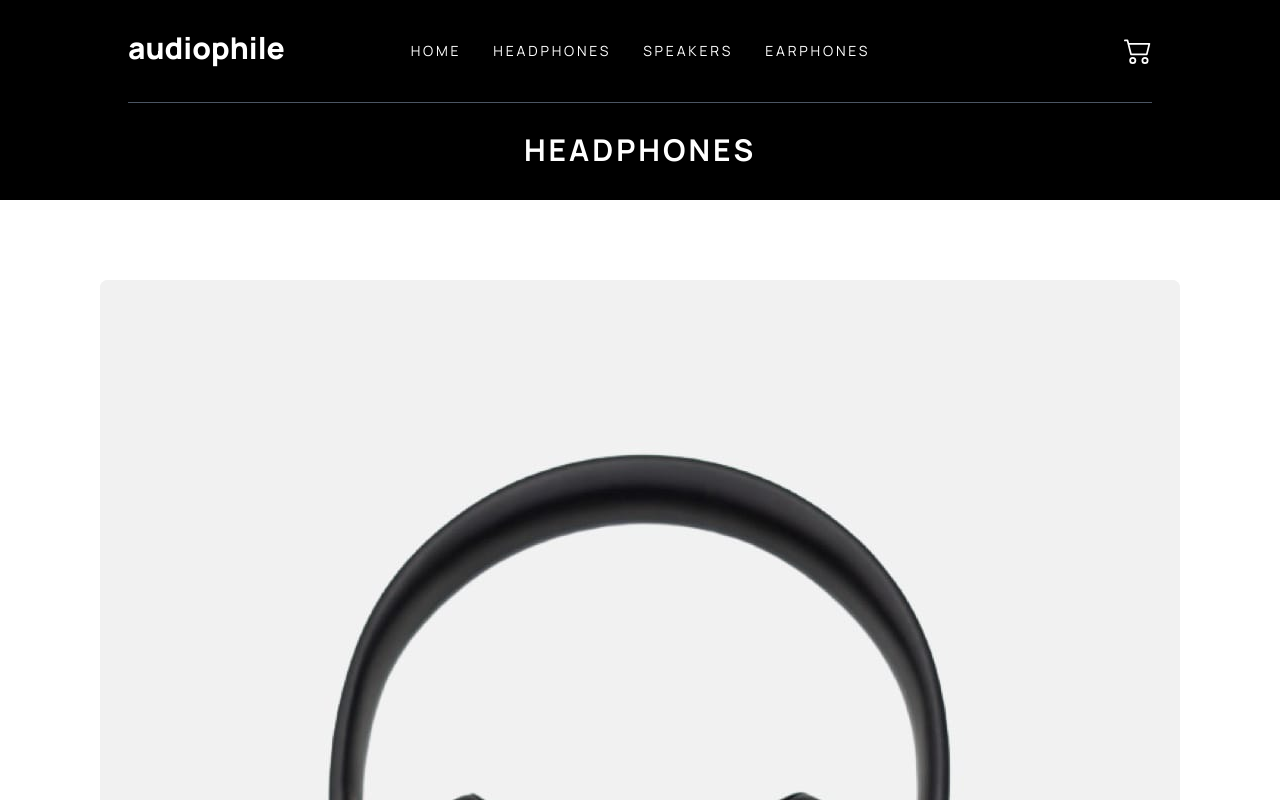
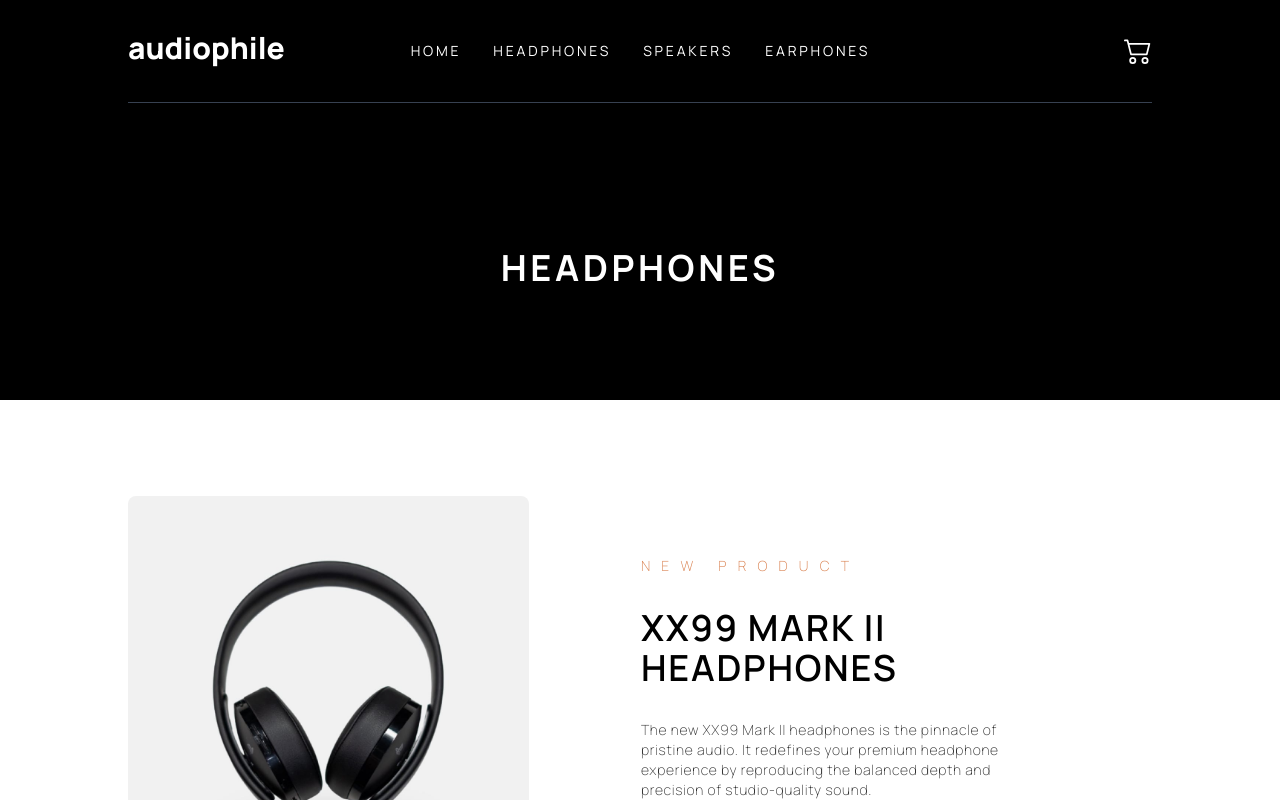
Before and after one commit to ChrisBryanAng/audiophile-ecommerce, a React (Vite) app in the folder client/: page /headphones in a window 1280 px wide. Built offline with nearby package versions, Linux system fonts and the light colour scheme.

Commit message:
Headphones page tablet and desktop responsive but some styling messed up with Home for HomeBestGear and HomeCaetgory components.

```diff
--- a/client/src/components/HeadphoneCard.tsx
+++ b/client/src/components/HeadphoneCard.tsx
@@ -5,32 +5,45 @@ type THeadphone = {
   isNew: boolean;
   description: string;
   image: string;
+  idx: number;
 };
 
-const HeadphoneCard = ({ label, isNew, description, image }: THeadphone) => {
+const HeadphoneCard = ({
+  label,
+  isNew,
+  description,
+  image,
+  idx,
+}: THeadphone) => {
   return (
-    <div className="flex flex-col justify-center items-center space-y-8">
-      <div className="rounded-lg overflow-clip bg-gray1">
-        <img src={image} className="h-full w-full block object-contain" />
+    <div
+      className={`flex flex-col ${
+        idx % 2 ? "lg:flex-row-reverse" : "lg:flex-row"
+      } lg:gap-28 justify-center items-center space-y-8`}
+    >
+      <div className="rounded-lg overflow-clip bg-gray1 md:h-[400px] md:w-full lg:h-full">
+        <img src={image} className="h-full w-full block object-cover" />
       </div>
+      <div className="flex flex-col justify-center items-center lg:items-start space-y-8">
         {isNew && (
-        <p className="w-full text-primary-1 tracking-[0.8em] uppercase font-thin text-sm text-center">
+          <p className="w-full text-primary-1 tracking-[0.8em] uppercase font-thin text-sm text-center lg:text-start">
             New product
           </p>
         )}
-      <p className="w-[80%] text-3xl uppercase text-center font-semibold tracking-wider">
+        <p className="w-[80%] md:w-[60%] text-3xl md:text-4xl uppercase text-center lg:text-start font-semibold tracking-wider">
           {label}
         </p>
-      <p className="text-sm font-thin text-black/80 text-center tracking-wider">
+        <p className="md:w-[70%] lg:w-[72%] text-sm font-thin text-black/80 text-center lg:text-start tracking-wider">
           {description}
         </p>
 
         <Link
           to=""
-        className="w-max px-8 py-4 bg-primary-1 text-white uppercase hover:text-primary-2 text-center tracking-wider text-sm"
+          className="w-max px-8 py-4 bg-primary-1 text-white uppercase hover:bg-primary-2 text-center tracking-wider text-sm"
         >
           see product
         </Link>
+      </div>
     </div>
   );
 };
--- a/client/src/components/HomeBestGear.tsx
+++ b/client/src/components/HomeBestGear.tsx
@@ -1,13 +1,13 @@
 const HomeBestGear = () => {
   return (
-    <div className="flex flex-col lg:flex-row-reverse items-center space-y-12 md:space-y-20 lg:space-y-0 lg:gap-4 md:w-[720px] lg:w-[1370px]">
+    <div className="flex flex-col lg:flex-row-reverse items-center space-y-12 md:space-y-20 lg:space-y-0 lg:gap-4 md:w-full lg:w-[1370px]">
       <div className="w-full h-[300px] lg:h-[588px] lg:w-[50%] rounded-lg overflow-clip bg-header-bestgear-mobile md:bg-header-bestgear-tablet lg:bg-header-bestgear-desktop bg-center bg-no-repeat bg-cover" />
       <div className="flex flex-col md:items-center lg:items-start gap-11 md:gap-16 lg:flex-col lg:gap-10 lg:w-[50%]">
         <p className="md:w-[90%] lg:w-[80%] text-center lg:text-start text-black1 text-3xl md:text-5xl px-2 lg:px-0 font-bold uppercase tracking-wider">
           Bringing you the <span className="text-primary-1">best</span> audio
           gear
         </p>
-        <p className="md:w-[90%] lg:w-[71%] md:text-base tracking-wide text-center lg:text-start font-light px-2 lg:px-0 text-black2/60">
+        <p className="md:w-[80%] lg:w-[71%] md:text-base tracking-wide text-center lg:text-start font-light px-2 lg:px-0 text-black2/60">
           Located at the heart of New York City, Audiophile is the premier store
           for high end headphones, earphones, speakers, and audio accessories.
           We have a large showroom and luxury demonstration rooms available for
--- a/client/src/components/HomeCategory.tsx
+++ b/client/src/components/HomeCategory.tsx
@@ -6,7 +6,7 @@ import EarphoneImage from "/assets/image-removebg-category-earphones.png";
 
 const HomeCategory = () => {
   return (
-    <>
+    <div className="flex flex-col md:mt-24 md:flex-row md:justify-between md:gap-3 lg:px-0 w-full lg:w-[80%]">
       <HomeCategoryCard
         label="Headphones"
         image={HeadphoneImage}
@@ -22,7 +22,7 @@ const HomeCategory = () => {
         image={EarphoneImage}
         link="/earphones"
       />
-    </>
+    </div>
   );
 };
 
--- a/client/src/components/Navbar.tsx
+++ b/client/src/components/Navbar.tsx
@@ -6,7 +6,7 @@ import { navLinks } from "../utils/helpers";
 
 const Navbar = () => {
   return (
-    <div className="fixed z-50 w-full lg:w-[80%] flex justify-between items-center p-6 md:p-8 lg:p-0 lg:py-8 text-white border-b-[1px] border-b-solid border-b-gray-600 bg-transparent">
+    <div className="fixed z-50 w-full lg:w-[80%] flex justify-between items-center p-6 md:p-8 lg:p-0 lg:py-8 text-white lg:border-b-[1px] lg:border-b-solid lg:border-b-gray-700 bg-transparent">
       <div className="lg:hidden flex justify-center items-center">
         <GiHamburgerMenu className="h-6 md:h-7 w-6 md:w-7" />
       </div>
--- a/client/src/pages/Headphones.tsx
+++ b/client/src/pages/Headphones.tsx
@@ -9,28 +9,29 @@ import data from "../utils/data.json";
 const Headphones = () => {
   return (
     <div className="h-full w-full flex flex-col">
-      <p className="flex flex-shrink-0 uppercase text-white font-bold tracking-widest text-3xl pb-8 justify-center items-end bg-black1 h-[200px] w-full">
+      <p className="flex flex-shrink-0 uppercase text-white font-bold tracking-widest text-3xl md:text-4xl pb-8 md:pb-28 justify-center items-end bg-black1 h-[200px] md:h-[350px] lg:h-[400px] w-full">
         Headphones
       </p>
-      <div className="flex flex-col gap-28 h-max w-full my-20 px-8">
+      <div className="flex flex-col gap-28 h-max w-full lg:w-[80%] self-center mt-24 px-8 lg:px-0">
         {data
           ?.filter((hp) => hp.category === "headphones")
           .reverse()
-          .map((hps) => (
+          .map((hps, idx) => (
             <div key={hps.id}>
               <HeadphoneCard
                 label={hps.name}
                 isNew={hps.new}
                 description={hps.description}
                 image={hps.image.desktop}
+                idx={idx}
               />
             </div>
           ))}
       </div>
-      <div className="px-8 mb-24">
+      <div className="px-8 lg:px-0 mb-24 flex items-center justify-center">
         <HomeCategory />
       </div>
-      <div className="px-8">
+      <div className="px-8 lg:px-0 flex items-center justify-center">
         <HomeBestGear />
       </div>
       <HomeFooter />
--- a/client/src/pages/Home.tsx
+++ b/client/src/pages/Home.tsx
@@ -12,9 +12,8 @@ const Home = () => {
   return (
     <div className="relative h-full w-full flex flex-col items-center">
       <Header />
-      <div className="flex flex-col md:mt-24 md:flex-row md:justify-between md:gap-3 lg:gap-8 px-8 md:px-[68px] lg:px-0 w-full lg:w-[1370px]">
-        <HomeCategory />
-      </div>
+      <HomeCategory />
+
       <div className="px-8 mt-28">
         <HomeZx9Speaker />
       </div>
```
Lines whose indentation alone changed are shown as unchanged.
